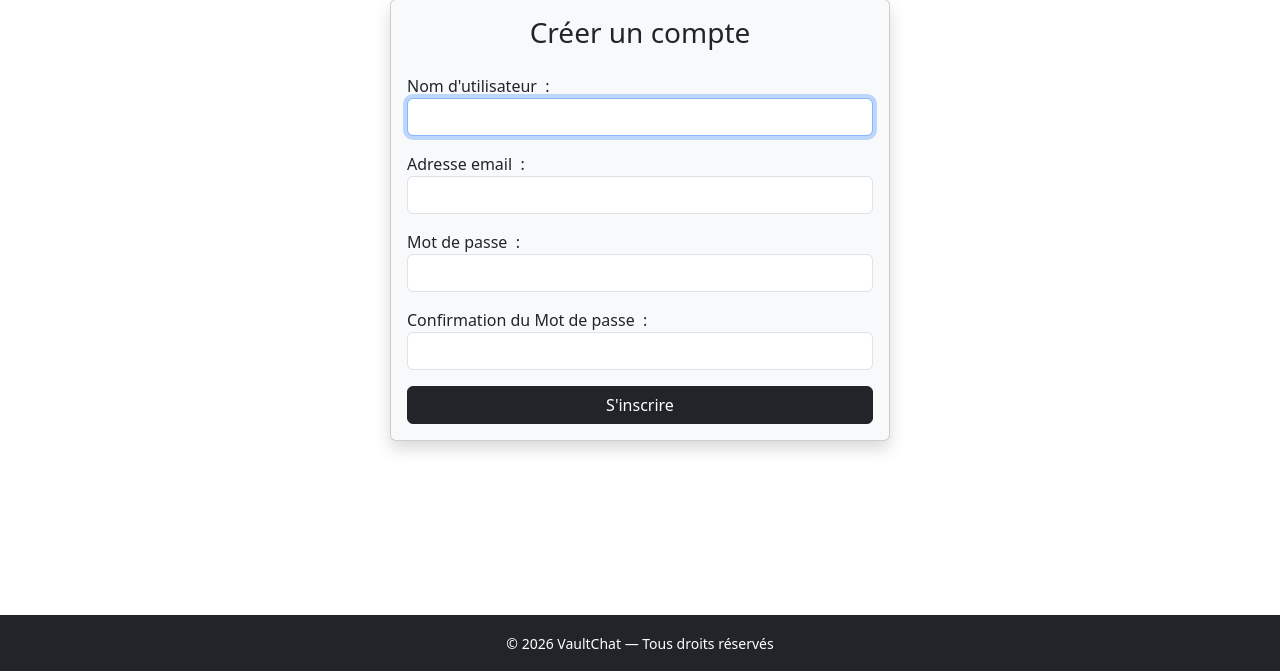
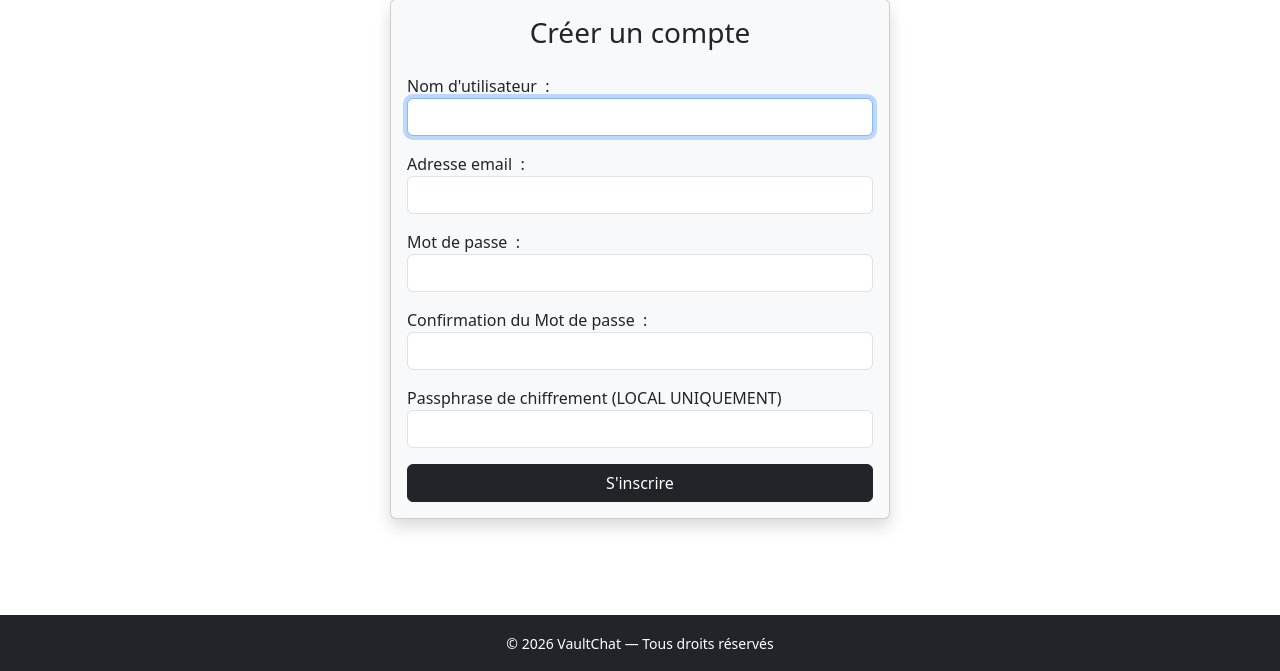
Before and after one commit to DevBlocks42/VaultChat, a Django app: page /users/register in a window 1280 px wide. Shown: the part 129-800 px from the top of the page. Run offline with Django 5.2, Linux system fonts and the light colour scheme.

Commit message:
Ajout d'un mot de passe local pour le chiffrement (séparé du mot de passe lié à l'auth django)

```diff
--- a/apps/users/templates/users/register.html
+++ b/apps/users/templates/users/register.html
@@ -22,6 +22,10 @@
                 <form id="register_form" method="post" enctype="multipart/form-data">
                     {% csrf_token %}
                     {{ form.as_p }}
+                    <label for="id_passphrase">
+                        Passphrase de chiffrement (LOCAL UNIQUEMENT)
+                    </label>
+                    <input class='form-control' type="password" id="id_passphrase" autocomplete="off">
                     <div class="d-grid mt-3">
                         <button id="register_button" type="submit" class="btn btn-dark">
                             S'inscrire
--- a/static/js/user/register.js
+++ b/static/js/user/register.js
@@ -10,7 +10,7 @@ document.addEventListener('DOMContentLoaded', async () => {
         const config = await loadConfig();
 
         const usernameVal = document.getElementById('id_username').value;
-        const passwordVal = document.getElementById('id_password1').value;
+        const passphraseVal = document.getElementById('id_passphrase').value;
 
         // Génération clef de signature ECDSA
         const ecdsaKeyPair = await generateECDSAKeyPair(config);
@@ -19,7 +19,7 @@ document.addEventListener('DOMContentLoaded', async () => {
         public_key_field.value = exportedPublicKey;
 
         // Chiffrement clef privée ECDSA
-        const encryptedECDSAPrivateKey = await encryptECDSAPrivateKey(exportedPrivateKey, passwordVal, config);
+        const encryptedECDSAPrivateKey = await encryptECDSAPrivateKey(exportedPrivateKey, passphraseVal, config);
 
         // Stockage IndexedDB clef privée ECDSA
         downloadEncryptedKeyFile(usernameVal, encryptedECDSAPrivateKey);
```
